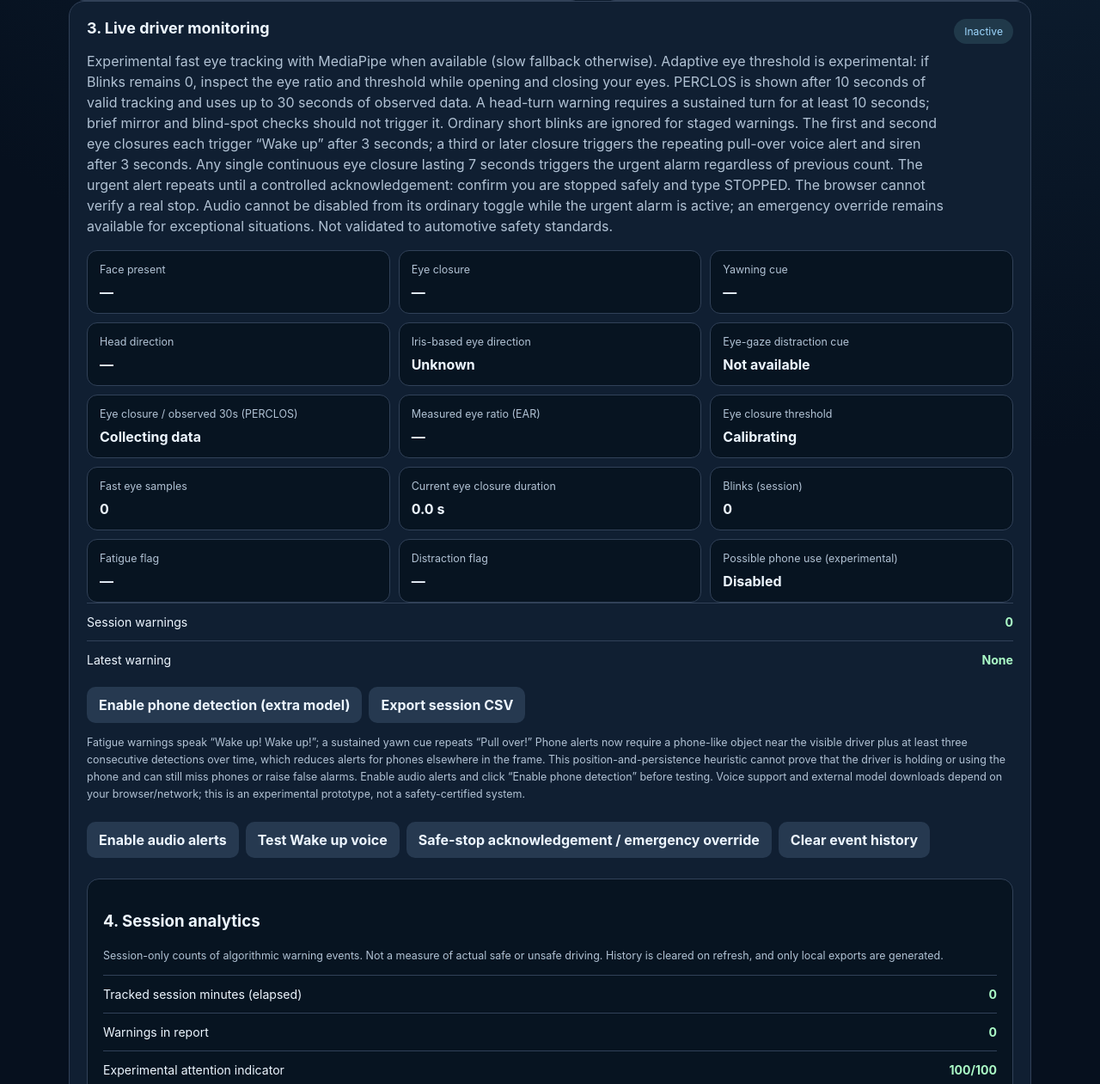
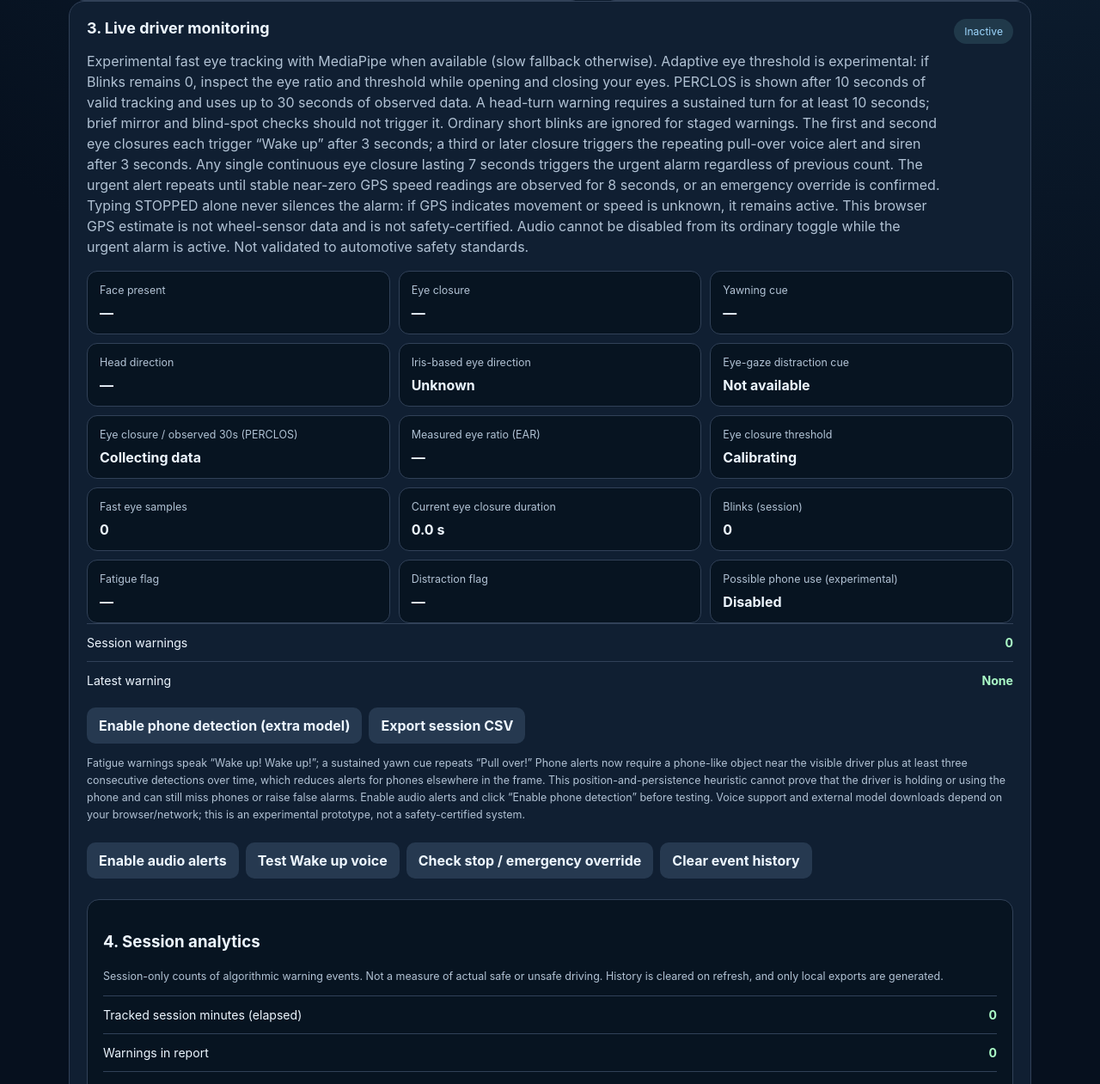
Before and after one commit to arianharashchi-lang/FacialEmotionAI, a FastAPI app: page /driver in a window 1280 px wide. Shown: the part 1142-2403 px from the top of the page at 86% size. Run offline with FastAPI, Linux system fonts and the light colour scheme; some libraries are stand-ins or nearby versions.

Commit message:
Document experimental GPS stop confirmation for urgent alarm

```diff
--- a/webapp/templates/driver.html
+++ b/webapp/templates/driver.html
@@ -9,7 +9,7 @@
 <div class="panel"><h2>1. Enroll an authorized driver</h2><p>Only enroll with the person's informed permission. This session keeps a temporary facial descriptor in memory, not photos.</p><label for="pin">Temporary PIN (at least 6 characters)</label><input id="pin" type="password" minlength="6" autocomplete="off" placeholder="Session PIN"><button id="enroll" disabled>Enroll current face</button><p id="enrollStatus" class="status" aria-live="polite">No driver enrolled</p></div>
 <div class="panel"><h2>2. Simulated vehicle access</h2><label for="verifyPin">Enter temporary PIN</label><input id="verifyPin" type="password" autocomplete="off" placeholder="PIN"><button id="verify" disabled>Verify driver &amp; PIN</button><button id="resetIgnition" class="secondary">Reset virtual ignition</button><div class="metric"><span>Virtual ignition</span><strong id="ignition">LOCKED</strong></div><div class="metric"><span>Identity result</span><strong id="identity">Not checked</strong></div><p class="help">A passed check only changes this on-screen indicator. Facial recognition may falsely accept or reject users; the PIN is a demo factor, not production-grade authentication.</p></div>
 </div></section>
-<section class="panel"><div class="section-title"><div><h2>3. Live driver monitoring</h2><p>Experimental fast eye tracking with MediaPipe when available (slow fallback otherwise). Adaptive eye threshold is experimental: if Blinks remains 0, inspect the eye ratio and threshold while opening and closing your eyes. PERCLOS is shown after 10 seconds of valid tracking and uses up to 30 seconds of observed data. A head-turn warning requires a sustained turn for at least 10 seconds; brief mirror and blind-spot checks should not trigger it. Ordinary short blinks are ignored for staged warnings. The first and second eye closures each trigger “Wake up” after 3 seconds; a third or later closure triggers the repeating pull-over voice alert and siren after 3 seconds. Any single continuous eye closure lasting 7 seconds triggers the urgent alarm regardless of previous count. The urgent alert repeats until a controlled acknowledgement: confirm you are stopped safely and type STOPPED. The browser cannot verify a real stop. Audio cannot be disabled from its ordinary toggle while the urgent alarm is active; an emergency override remains available for exceptional situations. Not validated to automotive safety standards.</p></div><span id="monitorState" class="pill">Inactive</span></div><div class="metrics">
+<section class="panel"><div class="section-title"><div><h2>3. Live driver monitoring</h2><p>Experimental fast eye tracking with MediaPipe when available (slow fallback otherwise). Adaptive eye threshold is experimental: if Blinks remains 0, inspect the eye ratio and threshold while opening and closing your eyes. PERCLOS is shown after 10 seconds of valid tracking and uses up to 30 seconds of observed data. A head-turn warning requires a sustained turn for at least 10 seconds; brief mirror and blind-spot checks should not trigger it. Ordinary short blinks are ignored for staged warnings. The first and second eye closures each trigger “Wake up” after 3 seconds; a third or later closure triggers the repeating pull-over voice alert and siren after 3 seconds. Any single continuous eye closure lasting 7 seconds triggers the urgent alarm regardless of previous count. The urgent alert repeats until stable near-zero GPS speed readings are observed for 8 seconds, or an emergency override is confirmed. Typing STOPPED alone never silences the alarm: if GPS indicates movement or speed is unknown, it remains active. This browser GPS estimate is not wheel-sensor data and is not safety-certified. Audio cannot be disabled from its ordinary toggle while the urgent alarm is active. Not validated to automotive safety standards.</p></div><span id="monitorState" class="pill">Inactive</span></div><div class="metrics">
 <div class="tile"><span>Face present</span><strong id="faceState">—</strong></div>
 <div class="tile"><span>Eye closure</span><strong id="eyeState">—</strong></div>
 <div class="tile"><span>Yawning cue</span><strong id="yawnState">—</strong></div>
@@ -23,7 +23,7 @@
 <div class="tile"><span>Possible phone use (experimental)</span><strong id="phoneState">Disabled</strong></div>
 </div><div class="metric"><span>Session warnings</span><strong id="eventCount">0</strong></div><div class="metric"><span>Latest warning</span><strong id="lastEvent">None</strong></div>
 <div class="camera-actions"><button id="phoneEnable" class="secondary" type="button">Enable phone detection (extra model)</button><button id="downloadEvents" class="secondary" type="button">Export session CSV</button></div>
-<p class="help">Fatigue warnings speak “Wake up! Wake up!”; a sustained yawn cue repeats “Pull over!” Phone alerts now require a phone-like object near the visible driver plus at least three consecutive detections over time, which reduces alerts for phones elsewhere in the frame. This position-and-persistence heuristic cannot prove that the driver is holding or using the phone and can still miss phones or raise false alarms. Enable audio alerts and click “Enable phone detection” before testing. Voice support and external model downloads depend on your browser/network; this is an experimental prototype, not a safety-certified system.</p><div class="camera-actions"><button id="audioToggle" class="secondary" type="button">Enable audio alerts</button><button id="testWakeVoice" class="secondary" type="button">Test Wake up voice</button><button id="acknowledgePullOver" class="secondary" type="button">Safe-stop acknowledgement / emergency override</button><button id="resetEvents" class="secondary" type="button">Clear event history</button></div><div class="analytics"><h3>4. Session analytics</h3>
+<p class="help">Fatigue warnings speak “Wake up! Wake up!”; a sustained yawn cue repeats “Pull over!” Phone alerts now require a phone-like object near the visible driver plus at least three consecutive detections over time, which reduces alerts for phones elsewhere in the frame. This position-and-persistence heuristic cannot prove that the driver is holding or using the phone and can still miss phones or raise false alarms. Enable audio alerts and click “Enable phone detection” before testing. Voice support and external model downloads depend on your browser/network; this is an experimental prototype, not a safety-certified system.</p><div class="camera-actions"><button id="audioToggle" class="secondary" type="button">Enable audio alerts</button><button id="testWakeVoice" class="secondary" type="button">Test Wake up voice</button><button id="acknowledgePullOver" class="secondary" type="button">Check stop / emergency override</button><button id="resetEvents" class="secondary" type="button">Clear event history</button></div><div class="analytics"><h3>4. Session analytics</h3>
 <p class="help">Session-only counts of algorithmic warning events. Not a measure of actual safe or unsafe driving. History is cleared on refresh, and only local exports are generated.</p>
 <div class="metric"><span>Tracked session minutes (elapsed)</span><strong id="sessionMinutes">0</strong></div>
 <div class="metric"><span>Warnings in report</span><strong id="analyticsTotal">0</strong></div>
@@ -34,5 +34,5 @@
 <div class="camera-actions"><button id="downloadReport" type="button">Download full session report (HTML)</button></div></div>
 <h3>Session alerts</h3><ol id="eventHistory" aria-live="polite"><li>No alerts yet.</li></ol><p class="help">Iris-based relative eye direction uses MediaPipe Face Mesh landmarks but is not calibrated to a particular vehicle or road direction. Eyeglasses, light, pose, and camera placement can produce false alarms. Optional phone-object detection only indicates a visible phone; it cannot determine whether the driver is using it. It may miss small/occluded phones or falsely flag objects. Microsleep, internal emotions, and true alertness are NOT reliably assessed by this prototype. If tracking is lost during a simulated drive, the virtual ignition is never switched off automatically.</p></section>
 <p id="status" class="status" role="status" aria-live="polite">Click Start camera to load the model.</p>
-</main><script defer src="https://cdn.jsdelivr.net/npm/face-api.js@0.22.2/dist/face-api.min.js"></script><script defer src="https://cdn.jsdelivr.net/npm/@mediapipe/face_mesh@0.4/face_mesh.js"></script><script defer src="/static/driver-analytics.js"></script><script defer src="/static/driver-metrics.js?v=staged-drowsiness-alerts-2"></script><script defer src="/static/driver-gaze.js?v=staged-drowsiness-alerts-2"></script><script defer src="/static/driver.js?v=persistent-urgent-alarm-1"></script>
+</main><script defer src="https://cdn.jsdelivr.net/npm/face-api.js@0.22.2/dist/face-api.min.js"></script><script defer src="https://cdn.jsdelivr.net/npm/@mediapipe/face_mesh@0.4/face_mesh.js"></script><script defer src="/static/driver-analytics.js"></script><script defer src="/static/driver-metrics.js?v=staged-drowsiness-alerts-2"></script><script defer src="/static/driver-gaze.js?v=staged-drowsiness-alerts-2"></script><script defer src="/static/driver.js?v=gps-stationary-confirmation-1"></script>
 </body></html>
```
